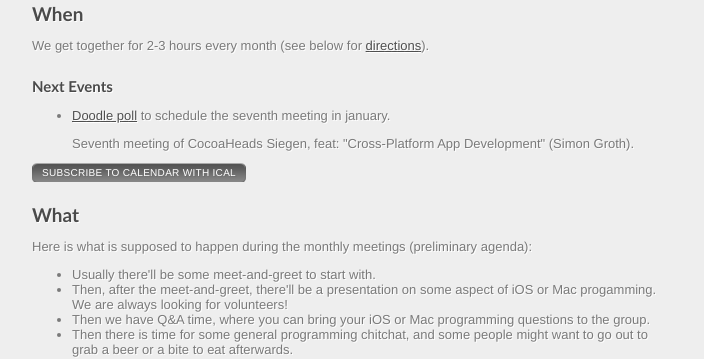
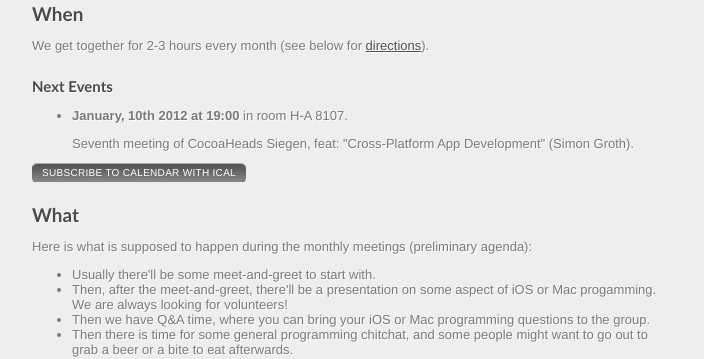
Before and after one commit to bmeurer/cocoaheads.informatik.uni-siegen.de, a Jekyll site: the page built from index.html, in a window 1280 px wide and 900 px high, scrolled down 578 px. Shown: the part 152-511 px from the top of the window, without its empty margins (118-822 px from the left). Built offline with Jekyll 4.4.1, drawn with Linux system fonts in a browser that asks for light colours; nearby versions of some CDN libraries; Markdown is read by kramdown in place of the engine named in the settings.

Commit message:
Next meeting.

```diff
--- a/index.html
+++ b/index.html
@@ -43,15 +43,15 @@
 <p>
   <ul>
     <li>
+<!--
       <p>
         <a href="http://www.doodle.com/b8sfuc9a378uiqhh">Doodle poll</a> to
         schedule the seventh meeting in january.
       </p>
-<!--
+-->
       <p>
-        <strong>December, 20th 2011 at 19:00</strong> in room H-A 8107.
+        <strong>January, 10th 2012 at 19:00</strong> in room H-A 8107.
       </p>
--->
       <p>
         Seventh meeting of CocoaHeads Siegen, feat:
         &quot;Cross-Platform App Development&quot;
```
